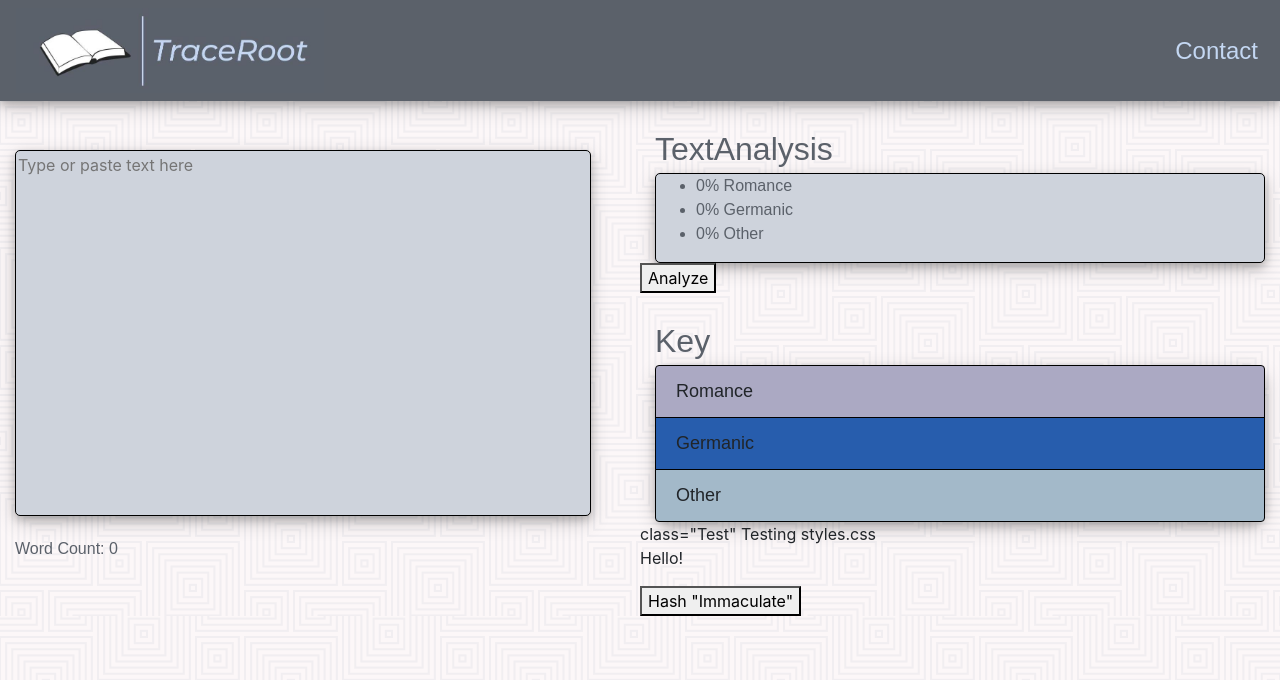
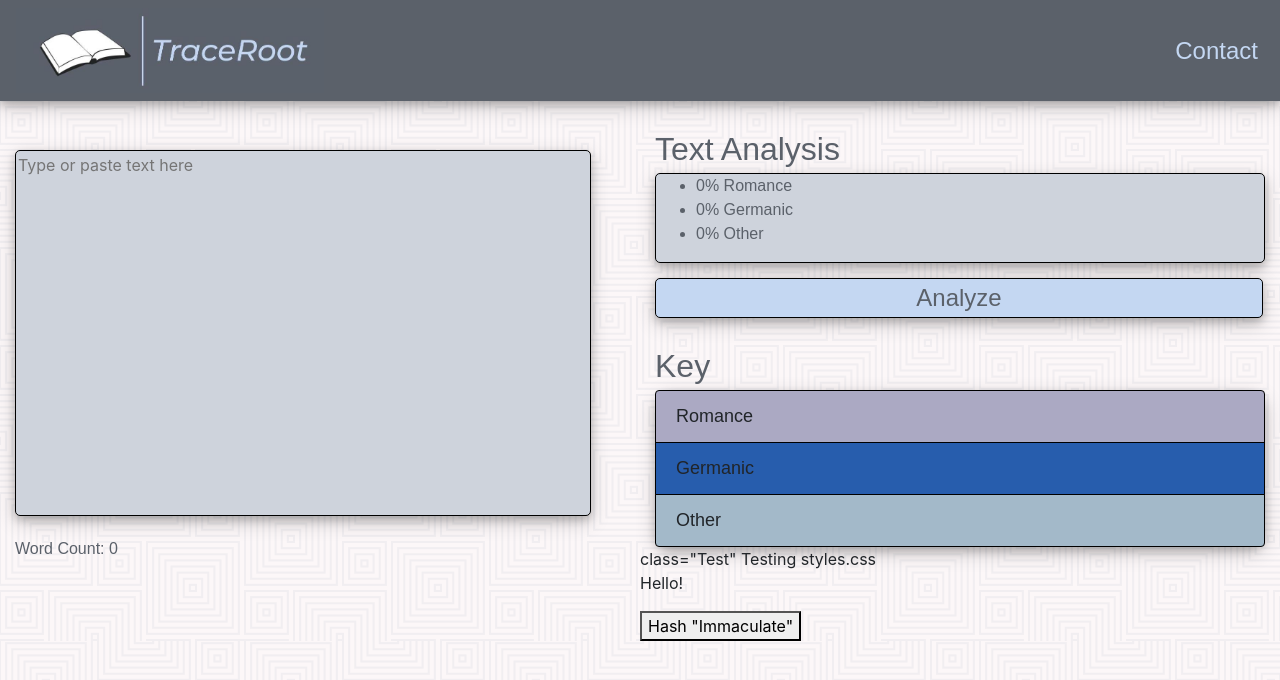
Before and after one commit to rushilsrivastavay3/benjaminhsieh2002, a React (Create React App) app: page / in a window 1280 px wide. Shown: the top 680 px of the page. Built offline with nearby package versions, Linux system fonts and the light colour scheme.

Commit message:
updates to css for analysis button

```diff
--- a/src/pages/pageComponents/TextAnalysis.js
+++ b/src/pages/pageComponents/TextAnalysis.js
@@ -24,7 +24,7 @@ handleChange(event) {
         return(
            <div>
             <header class="textAnalysis">
-TextAnalysis
+Text Analysis
 </header>
 
 <div class="box">
@@ -36,7 +36,7 @@ TextAnalysis
 </ul>
 
 </div>
-<button onClick={this.handleChange}>Analyze</button>
+<button class="analysisButton" onClick={this.handleChange}>Analyze</button>
  </div>
         )
     }
--- a/src/style/style.css
+++ b/src/style/style.css
@@ -281,3 +281,16 @@ html, body, body > div, .app {
 	font-size: medium;
 	font-family: Sans-Serif, monospace;
 }
+
+.analysisButton{
+	margin-left: 15px;
+	margin-top: 15px;
+	margin-right: 15px;
+	font-size: x-large;
+	font-family: Sans-Serif, monospace;
+	width: 95%;
+	border: 1px solid black;
+	background-color: #c4d7f2;
+	box-shadow: 0 4px 8px 0 rgba(0, 0    , 0, 0.2), 0 6px 20px 0 rgba(0, 0, 0,     0.19);
+	border-radius: 5px;
+	color: #5b616a;}
```
Also changed, not shown: 2 other files (tests, documents, lock files or other folders).
